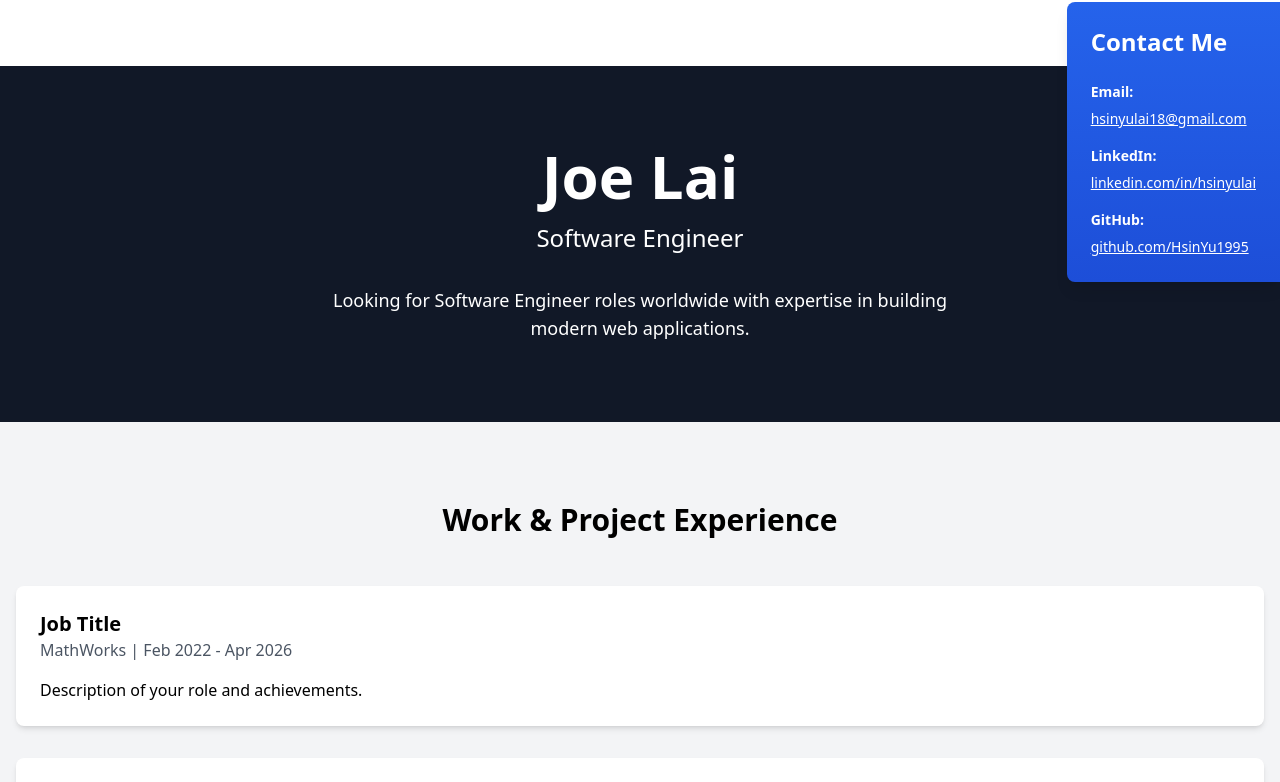
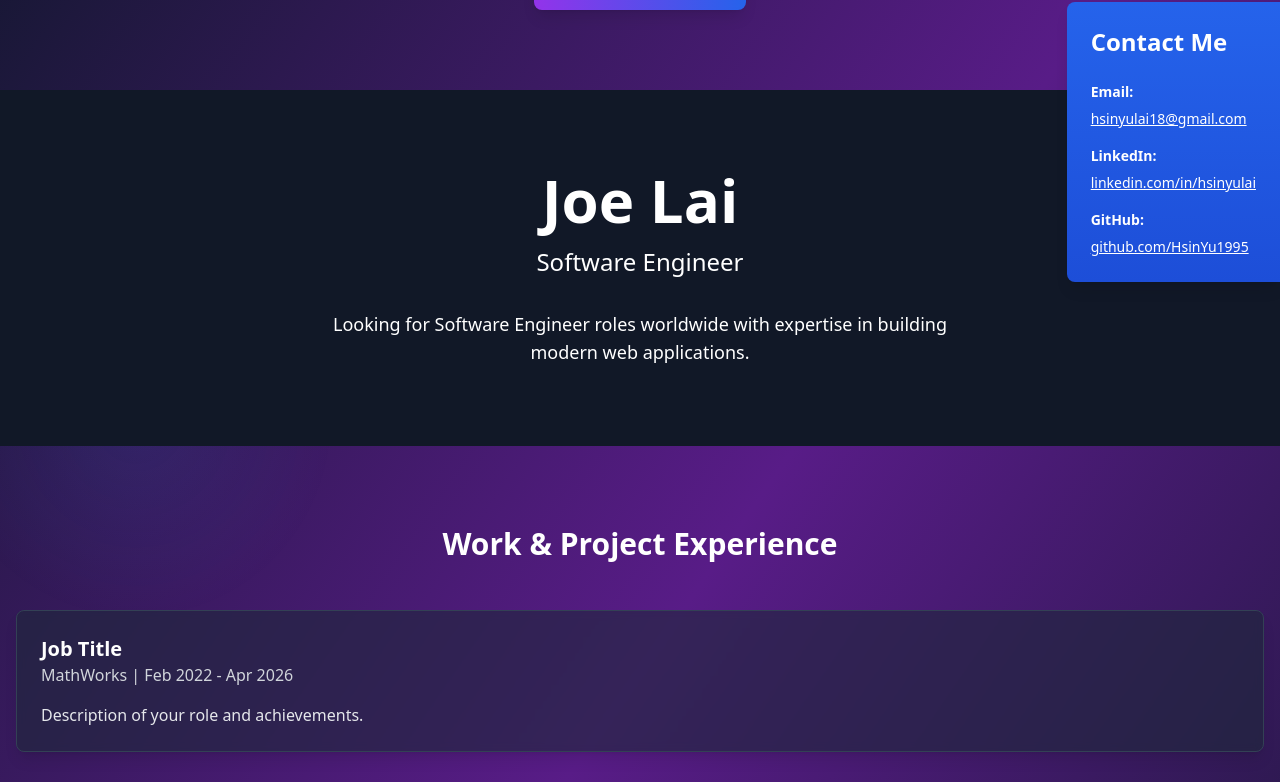
Before and after one commit to HsinYu1995/personal-portfolio, a Next.js app: page / in a window 1280 px wide. Shown: the part 258-1040 px from the top of the page. Built offline with nearby package versions, Linux system fonts and the light colour scheme.

Commit message:
Add dark gradient background with animated decorative elements and update component styling

```diff
--- a/app/globals.css
+++ b/app/globals.css
@@ -1,3 +1,44 @@
 @tailwind base;
 @tailwind components;
 @tailwind utilities;
+
+@layer base {
+  html {
+    scroll-behavior: smooth;
+  }
+
+  body {
+    @apply bg-gradient-to-br from-slate-900 via-purple-900 to-slate-900 text-gray-100 min-h-screen relative overflow-x-hidden;
+  }
+
+  /* Animated background elements */
+  body::before {
+    content: '';
+    position: fixed;
+    top: -50%;
+    right: -10%;
+    width: 500px;
+    height: 500px;
+    background: radial-gradient(circle, rgba(168, 85, 247, 0.1) 0%, transparent 70%);
+    border-radius: 50%;
+    pointer-events: none;
+    z-index: 0;
+  }
+
+  body::after {
+    content: '';
+    position: fixed;
+    bottom: -10%;
+    left: -5%;
+    width: 400px;
+    height: 400px;
+    background: radial-gradient(circle, rgba(59, 130, 246, 0.1) 0%, transparent 70%);
+    border-radius: 50%;
+    pointer-events: none;
+    z-index: 0;
+  }
+
+  main {
+    @apply relative z-10;
+  }
+}
--- a/components/Experience.tsx
+++ b/components/Experience.tsx
@@ -2,19 +2,19 @@ import React from 'react';
 
 const Experience = () => {
   return (
-    <section className="py-20 bg-gray-100">
+    <section className="py-20 bg-transparent">
       <div className="container mx-auto px-4">
-        <h2 className="text-3xl font-bold text-center mb-12">Work & Project Experience</h2>
+        <h2 className="text-3xl font-bold text-center mb-12 text-white">Work & Project Experience</h2>
         <div className="space-y-8">
-          <div className="bg-white p-6 rounded-lg shadow-md">
-            <h3 className="text-xl font-semibold">Job Title</h3>
-            <p className="text-gray-600">MathWorks | Feb 2022 - Apr 2026</p>
-            <p className="mt-4">Description of your role and achievements.</p>
+          <div className="bg-slate-800 bg-opacity-60 backdrop-blur-sm p-6 rounded-lg shadow-lg border border-slate-700 hover:border-purple-500 transition">
+            <h3 className="text-xl font-semibold text-white">Job Title</h3>
+            <p className="text-gray-300">MathWorks | Feb 2022 - Apr 2026</p>
+            <p className="mt-4 text-gray-200">Description of your role and achievements.</p>
           </div>
-          <div className="bg-white p-6 rounded-lg shadow-md">
-            <h3 className="text-xl font-semibold">Stiich</h3>
-            <p className="text-gray-600">Technologies Used: React Native</p>
-            <p className="mt-4">Description of the project.</p>
+          <div className="bg-slate-800 bg-opacity-60 backdrop-blur-sm p-6 rounded-lg shadow-lg border border-slate-700 hover:border-purple-500 transition">
+            <h3 className="text-xl font-semibold text-white">Stiich</h3>
+            <p className="text-gray-300">Technologies Used: React Native</p>
+            <p className="mt-4 text-gray-200">Description of the project.</p>
           </div>
         </div>
       </div>
--- a/components/Resume.tsx
+++ b/components/Resume.tsx
@@ -2,11 +2,11 @@ import React from 'react';
 
 const Resume = () => {
   return (
-    <section className="py-20">
+    <section className="py-20 bg-transparent">
       <div className="container mx-auto px-4 text-center">
-        <h2 className="text-3xl font-bold mb-12">Resume</h2>
-        <p className="mb-8">Download my resume to learn more about my experience.</p>
-        <a href="/resume.pdf" download className="bg-blue-600 text-white px-6 py-3 rounded-lg hover:bg-blue-700 transition">
+        <h2 className="text-3xl font-bold mb-12 text-white">Resume</h2>
+        <p className="mb-8 text-gray-200">Download my resume to learn more about my experience.</p>
+        <a href="/resume.pdf" download className="bg-gradient-to-r from-purple-600 to-blue-600 text-white px-8 py-3 rounded-lg hover:from-purple-700 hover:to-blue-700 transition transform hover:scale-105 inline-block font-semibold shadow-lg">
           Download Resume
         </a>
       </div>
--- a/components/TechSkills.tsx
+++ b/components/TechSkills.tsx
@@ -73,9 +73,9 @@ const TechSkills = () => {
   };
 
   return (
-    <section className="py-20 bg-gray-50">
+    <section className="py-20 bg-transparent">
       <div className="container mx-auto px-4">
-        <h2 className="text-3xl font-bold text-center mb-12">Tech Skills</h2>
+        <h2 className="text-3xl font-bold text-center mb-12 text-white">Tech Skills</h2>
 
         <div
           ref={containerRef}
@@ -111,15 +111,15 @@ const TechSkills = () => {
               onClick={() => setCurrentCard(index)}
               className={`h-3 rounded-full transition-all ${
                 index === currentCard
-                  ? 'bg-gray-800 w-8'
-                  : 'bg-gray-400 w-3 hover:bg-gray-600'
+                  ? 'bg-purple-500 w-8'
+                  : 'bg-gray-500 w-3 hover:bg-gray-400'
               }`}
               aria-label={`Go to skill ${index + 1}`}
             />
           ))}
         </div>
 
-        <p className="text-center mt-8 text-gray-600 text-sm">Drag left or right to scroll</p>
+        <p className="text-center mt-8 text-gray-300 text-sm">Drag left or right to scroll</p>
       </div>
     </section>
   );
```
